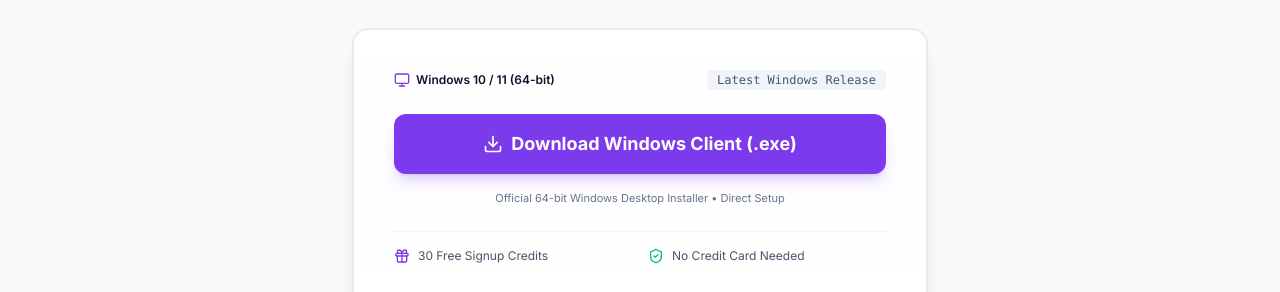
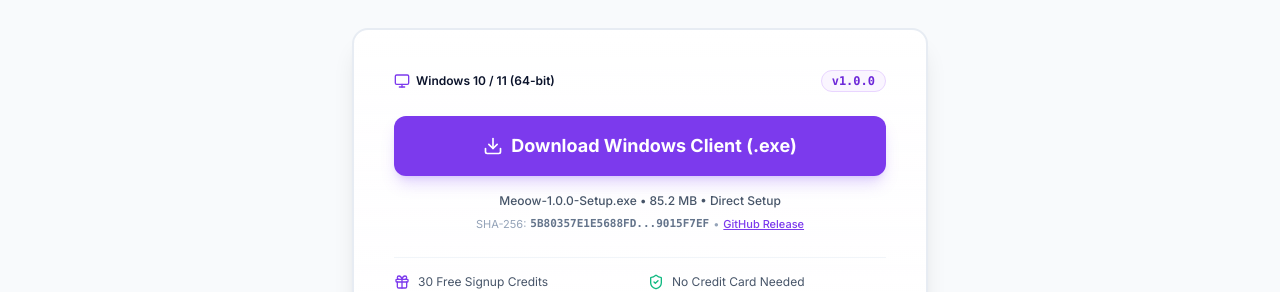
Before and after one commit to BaburaoGanapatraoApate/Meoow, a React (Vite) app in the folder website/: page /download in a window 1280 px wide. Shown: the part 311-603 px from the top of the page. Built offline with nearby package versions, Linux system fonts and the light colour scheme; no server answers.

Commit message:
Publish production installer download

```diff
--- a/website/src/data/seo.ts
+++ b/website/src/data/seo.ts
@@ -1,4 +1,4 @@
-import { CANONICAL_DOMAIN, BRAND_NAME, PRODUCT_NAME, METRICS } from '../utils/constants';
+import { CANONICAL_DOMAIN, BRAND_NAME, PRODUCT_NAME, METRICS, APP_VERSION, OFFICIAL_WINDOWS_DOWNLOAD_URL } from '../utils/constants';
 import { BlogPost } from './blogPosts';
 
 export interface PageSeoConfig {
@@ -111,6 +111,8 @@
   ],
   operatingSystem: 'Windows 10, Windows 11 (64-bit)',
   applicationCategory: 'DeveloperApplication',
+  softwareVersion: APP_VERSION,
+  downloadUrl: OFFICIAL_WINDOWS_DOWNLOAD_URL,
   offers: {
     '@type': 'Offer',
     price: '0.00',
--- a/website/src/pages/DownloadPage.tsx
+++ b/website/src/pages/DownloadPage.tsx
@@ -1,12 +1,18 @@
-import React, { useState } from 'react';
+import React from 'react';
 import { SectionHeading } from '../components/ui/SectionHeading';
 import { Card } from '../components/ui/Card';
 import { Badge } from '../components/ui/Badge';
-import { Button } from '../components/ui/Button';
 import { Accordion } from '../components/ui/Accordion';
 import { CtaSection } from '../components/ui/CtaSection';
 import { DOWNLOAD_FAQS } from '../data/faqs';
-import { METRICS } from '../utils/constants';
+import {
+  APP_VERSION,
+  WINDOWS_INSTALLER_FILENAME,
+  WINDOWS_INSTALLER_SIZE,
+  WINDOWS_INSTALLER_SHA256,
+  OFFICIAL_WINDOWS_DOWNLOAD_URL,
+  GITHUB_RELEASE_PAGE_URL,
+} from '../utils/constants';
 import { useAuth } from '../context/AuthContext';
 import {
   Download,
@@ -15,31 +21,17 @@
   Gift,
   CheckCircle2,
   Sparkles,
-  Info,
-  ArrowRight,
 } from 'lucide-react';
 
 export const DownloadPage: React.FC = () => {
   const { isAuthenticated, user } = useAuth();
-  const [showStatusNotice, setShowStatusNotice] = useState(false);
 
-  // Check if a real public installer URL is configured via environment
-  const publicDownloadUrl = import.meta.env.VITE_PUBLIC_WINDOWS_DOWNLOAD_URL;
-  const hasLiveInstaller = Boolean(
-    publicDownloadUrl &&
-    typeof publicDownloadUrl === 'string' &&
-    publicDownloadUrl.trim().startsWith('http')
-  );
-
-  const handleDownloadClick = (e: React.MouseEvent) => {
-    if (hasLiveInstaller) {
-      // Let standard link navigation open the real download URL
-      return;
-    }
-    // Prevent dummy page navigation and show honest release status
-    e.preventDefault();
-    setShowStatusNotice(true);
-  };
+  // Public installer download URL (environment override, falling back to the official production release asset)
+  const envDownloadUrl = import.meta.env.VITE_PUBLIC_WINDOWS_DOWNLOAD_URL;
+  const publicDownloadUrl =
+    typeof envDownloadUrl === 'string' && envDownloadUrl.trim().startsWith('http')
+      ? envDownloadUrl.trim()
+      : OFFICIAL_WINDOWS_DOWNLOAD_URL;
 
   return (
     <div className="space-y-20 sm:space-y-28 py-12">
@@ -89,56 +81,40 @@
               <Monitor className="w-4 h-4 text-brand-purple-600" />
               Windows 10 / 11 (64-bit)
             </span>
-            <span className="font-mono bg-slate-100 px-2.5 py-0.5 rounded text-slate-600 font-medium">
-              {METRICS.releaseLabel}
+            <span className="font-mono bg-purple-50 text-brand-purple-700 border border-purple-200 px-2.5 py-0.5 rounded-full font-semibold">
+              v{APP_VERSION}
             </span>
           </div>
 
           <div className="space-y-3">
-            {hasLiveInstaller ? (
-              <a
-                href={publicDownloadUrl}
-                download
-                className="inline-flex items-center justify-center w-full px-6 py-4 rounded-xl font-bold bg-brand-purple-600 text-white hover:bg-brand-purple-700 shadow-lg shadow-brand-purple-500/25 transition-all text-base sm:text-lg"
-              >
-                <Download className="w-5 h-5 mr-2" />
-                Download Windows Client (.exe)
-              </a>
-            ) : (
-              <Button
-                onClick={handleDownloadClick}
-                size="lg"
-                variant="primary"
-                className="w-full justify-center text-base sm:text-lg shadow-lg shadow-brand-purple-500/25 py-4 cursor-pointer"
-              >
-                <Download className="w-5 h-5 mr-2" />
-                <span>Download Windows Client (.exe)</span>
-              </Button>
-            )}
+            <a
+              href={publicDownloadUrl}
+              download={WINDOWS_INSTALLER_FILENAME}
+              className="inline-flex items-center justify-center w-full px-6 py-4 rounded-xl font-bold bg-brand-purple-600 text-white hover:bg-brand-purple-700 shadow-lg shadow-brand-purple-500/25 transition-all text-base sm:text-lg group"
+            >
+              <Download className="w-5 h-5 mr-2 group-hover:-translate-y-0.5 transition-transform" />
+              Download Windows Client (.exe)
+            </a>
 
-            {/* Informational Release Status Notice if live installer URL is not yet attached */}
-            {showStatusNotice && !hasLiveInstaller && (
-              <div className="p-4 rounded-xl bg-slate-900 text-white text-xs text-left space-y-2 animate-in fade-in-50 duration-200">
-                <div className="flex items-center gap-2 font-bold text-brand-purple-400">
-                  <Info className="w-4 h-4 flex-shrink-0" />
-                  <span>Windows Installer Distribution Ready</span>
-                </div>
-                <p className="text-slate-300 leading-relaxed text-[11px]">
-                  The official Windows desktop installer binary will be distributed upon production launch. Create your free account now to secure your 30 free starting credits!
-                </p>
-                {!isAuthenticated && (
-                  <div className="pt-1">
-                    <Button href="/signup" variant="primary" size="sm" className="w-full justify-center">
-                      Sign Up & Reserve 30 Free Credits
-                      <ArrowRight className="w-3.5 h-3.5 ml-1" />
-                    </Button>
-                  </div>
-                )}
+            <div className="text-[12px] text-slate-500 text-center space-y-1.5 pt-1">
+              <div className="font-medium text-slate-600">
+                {WINDOWS_INSTALLER_FILENAME} • {WINDOWS_INSTALLER_SIZE} • Direct Setup
               </div>
-            )}
-
-            <div className="text-[11px] text-slate-500 text-center pt-1">
-              Official 64-bit Windows Desktop Installer • Direct Setup
+              <div className="text-[11px] text-slate-400 flex flex-wrap items-center justify-center gap-1">
+                <span>SHA-256:</span>
+                <span className="font-mono select-all text-slate-500 font-semibold" title={WINDOWS_INSTALLER_SHA256}>
+                  {WINDOWS_INSTALLER_SHA256.substring(0, 16)}...{WINDOWS_INSTALLER_SHA256.substring(WINDOWS_INSTALLER_SHA256.length - 8)}
+                </span>
+                <span>•</span>
+                <a
+                  href={GITHUB_RELEASE_PAGE_URL}
+                  target="_blank"
+                  rel="noopener noreferrer"
+                  className="underline text-brand-purple-600 hover:text-brand-purple-700 transition-colors font-medium"
+                >
+                  GitHub Release
+                </a>
+              </div>
             </div>
           </div>
 
--- a/website/src/utils/constants.ts
+++ b/website/src/utils/constants.ts
@@ -3,6 +3,13 @@
 export const PRODUCT_NAME = 'Meoow AI';
 export const TAGLINE = 'Real-Time AI Interview Copilot & Preparation Assistant';
 export const SUPPORT_EMAIL = 'support@meooow.tech';
+
+export const APP_VERSION = '1.0.0';
+export const WINDOWS_INSTALLER_FILENAME = 'Meoow-1.0.0-Setup.exe';
+export const WINDOWS_INSTALLER_SIZE = '85.2 MB';
+export const WINDOWS_INSTALLER_SHA256 = '5B80357E1E5688FD82BDA359FB09C0759EBEA4632049C6125B4E08289015F7EF';
+export const OFFICIAL_WINDOWS_DOWNLOAD_URL = 'https://github.com/BaburaoGanapatraoApate/Meoow/releases/download/v1.0.0/Meoow-1.0.0-Setup.exe';
+export const GITHUB_RELEASE_PAGE_URL = 'https://github.com/BaburaoGanapatraoApate/Meoow/releases/tag/v1.0.0';
 
 export const METRICS = {
   freeCredits: 30,
@@ -12,5 +19,5 @@
   latencyDescription: 'as fast as ~0.2s on supported workflows',
   creditDefinition: '1 credit = 1 generated AI answer',
   supportedOs: 'Windows 10 / 11 (64-bit)',
-  releaseLabel: 'Latest Windows Release',
+  releaseLabel: 'v1.0.0 (Windows)',
 };
```
